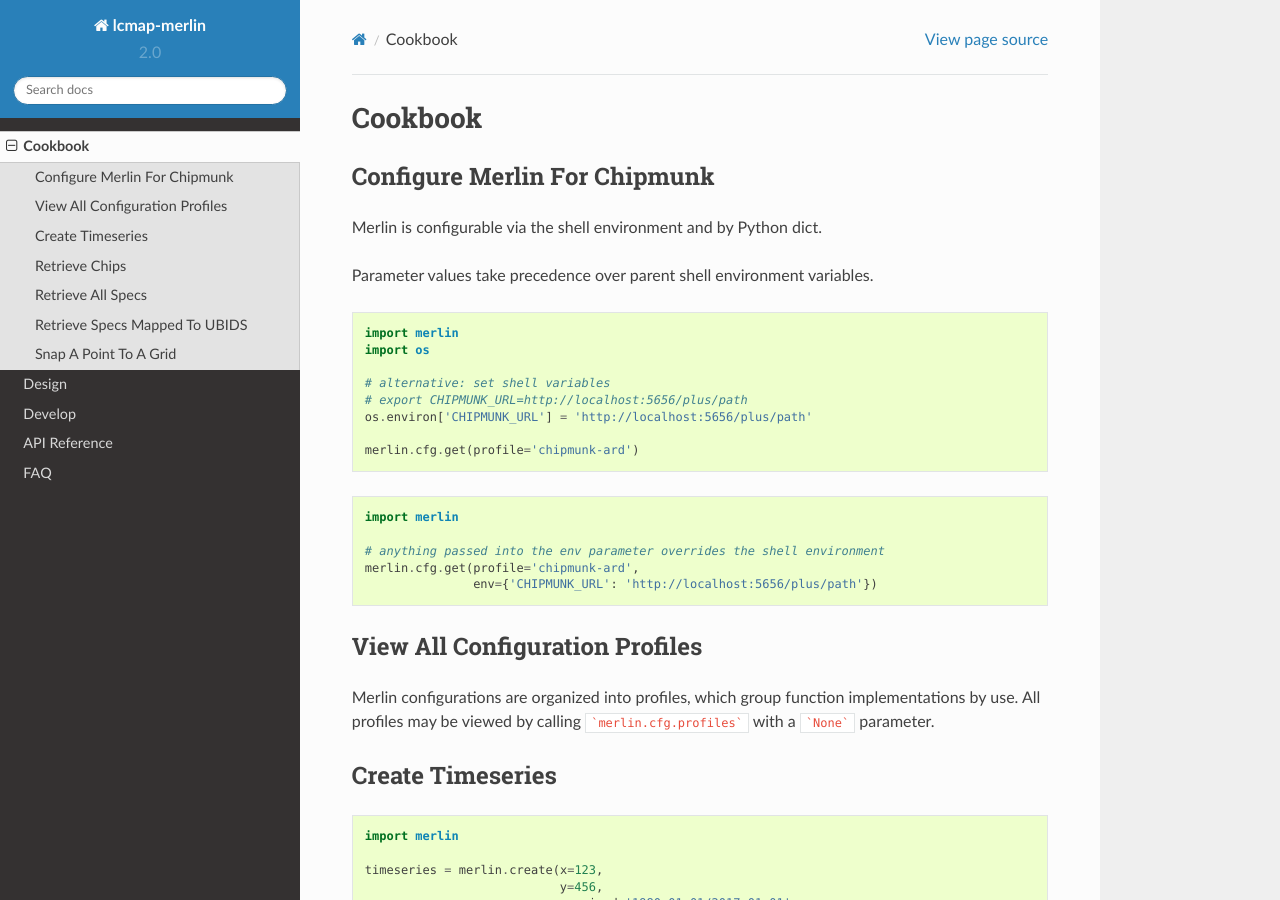
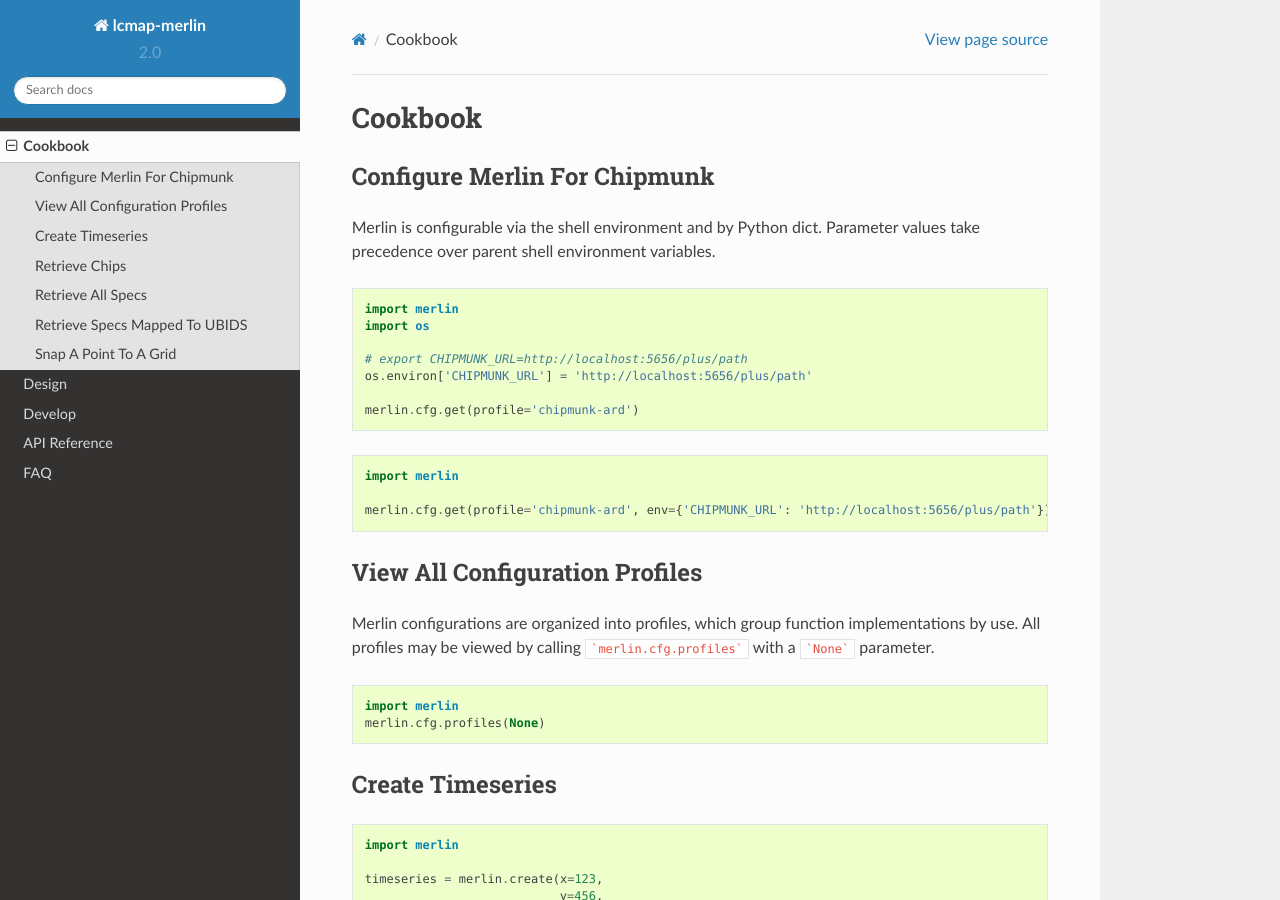
Before and after one commit to USGS-EROS/lcmap-merlin, a Sphinx documentation site: the page built from docs/source/cookbook.rst, in a window 1280 px wide and 900 px high. Built offline with Sphinx 7.4.7 and the Read the Docs theme 2.0.0, drawn with Linux system fonts in a browser that asks for light colours; formulas are drawn with MathJax 3.

Commit message:
updated cookbook

````diff
--- a/docs/source/cookbook.rst
+++ b/docs/source/cookbook.rst
@@ -3,16 +3,13 @@ Cookbook
 
 Configure Merlin For Chipmunk
 -----------------------------
-Merlin is configurable via the shell environment and by Python dict.
-
-Parameter values take precedence over parent shell environment variables.
+Merlin is configurable via the shell environment and by Python dict.  Parameter values take precedence over parent shell environment variables.
 
 .. code-block:: python3
 
     import merlin
     import os
 
-    # alternative: set shell variables
     # export CHIPMUNK_URL=http://localhost:5656/plus/path
     os.environ['CHIPMUNK_URL'] = 'http://localhost:5656/plus/path'
 
@@ -22,9 +19,7 @@ Parameter values take precedence over parent shell environment variables.
 
     import merlin
 
-    # anything passed into the env parameter overrides the shell environment
-    merlin.cfg.get(profile='chipmunk-ard',
-                   env={'CHIPMUNK_URL': 'http://localhost:5656/plus/path'})
+    merlin.cfg.get(profile='chipmunk-ard', env={'CHIPMUNK_URL': 'http://localhost:5656/plus/path'})
 
 
 View All Configuration Profiles
@@ -33,6 +28,7 @@ Merlin configurations are organized into profiles, which group function implemen
 All profiles may be viewed by calling ```merlin.cfg.profiles``` with a ```None``` parameter.
 
 .. code-block:: python3
+
     import merlin
     merlin.cfg.profiles(None)
 
````
